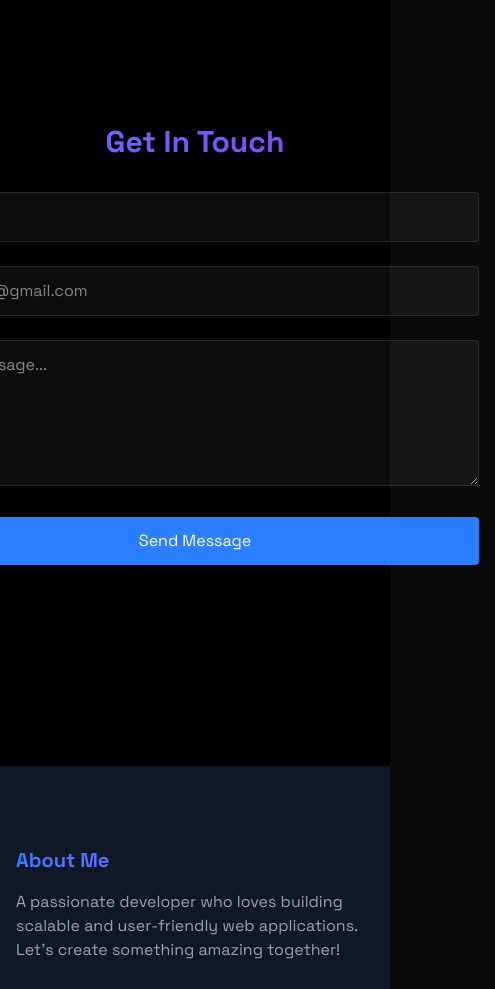
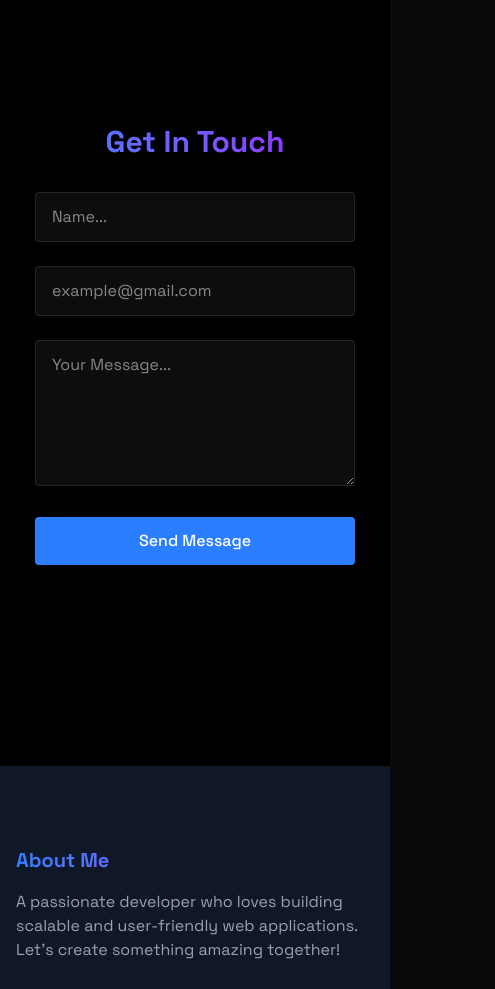
Before and after one commit to UtsavBajracharya/MyPortfolio, a React (Vite) app: page / in a window 390 px wide. Shown: the part 3960-4949 px from the top of the page, 495 px wide, since content can reach past the window. Built offline with nearby package versions, Linux system fonts and the light colour scheme.

Commit message:
fix contact form responsive

```diff
--- a/src/components/sections/Contact.jsx
+++ b/src/components/sections/Contact.jsx
@@ -34,10 +34,11 @@ export const Contact = () => {
         >
             <RevealOnScroll>
 
-                <div className="px-4 w-150">
+                <div className="px-4">
                     <h2 className="text-3xl font-bold mb-8 bg-gradient-to-r from-blue-500 to-purple-600 bg-clip-text text-transparent text-center">
                        Get In Touch
                     </h2>
+                    <div className="w-150 max-w-xs sm:max-w-sm md:max-w-md lg:max-w-lg xl:max-w-xl mx-auto">
                         <form className="space-y-6" onSubmit={handleSubmit}>
                             <div className="relative">
                                 <input
@@ -74,7 +75,7 @@ export const Contact = () => {
                                     id="message"
                                     name="message"
                                     required
-                                rows = {5}
+                                    rows={5}
                                     value={formData.message}
                                     className="w-full bg-white/5 border border-white/10 rounded px-4 py-3 text-white transition focus:outline-none focus:border-blue-500 focus:bg-blue-500/5"
                                     placeholder="Your Message..."
@@ -86,12 +87,14 @@ export const Contact = () => {
 
                             <button
                                 type="submit"
-                    className="w-full bg-blue-500 text-white py-3 px-6 rounded fon't medium transition relative overflow-hidden hover:-translate-y-0.5 hover:shadow-[0_0_15px_rgba(59, 130, 246, 0.4)] cursor-pointer"
+                                className="w-full bg-blue-500 text-white py-3 px-6 rounded font-medium transition relative overflow-hidden hover:-translate-y-0.5 hover:shadow-[0_0_15px_rgba(59, 130, 246, 0.4)] cursor-pointer"
                             >
                                 Send Message
                             </button>
                         </form>
                     </div>
+
+                </div>
             </RevealOnScroll>
         </section>
     );
```
Lines whose indentation alone changed are shown as unchanged.
